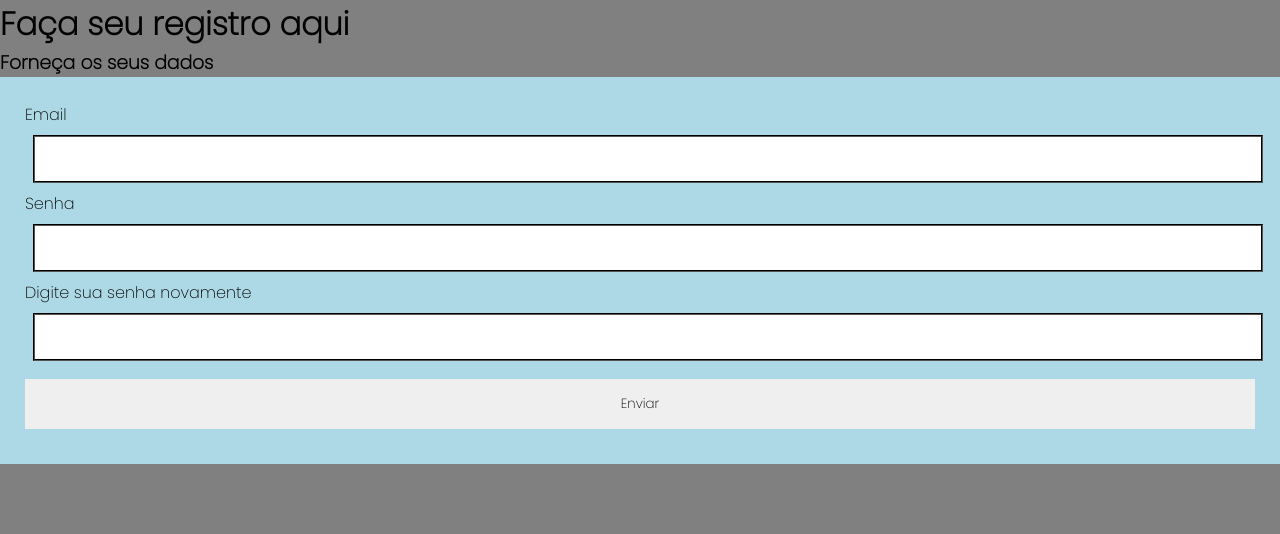
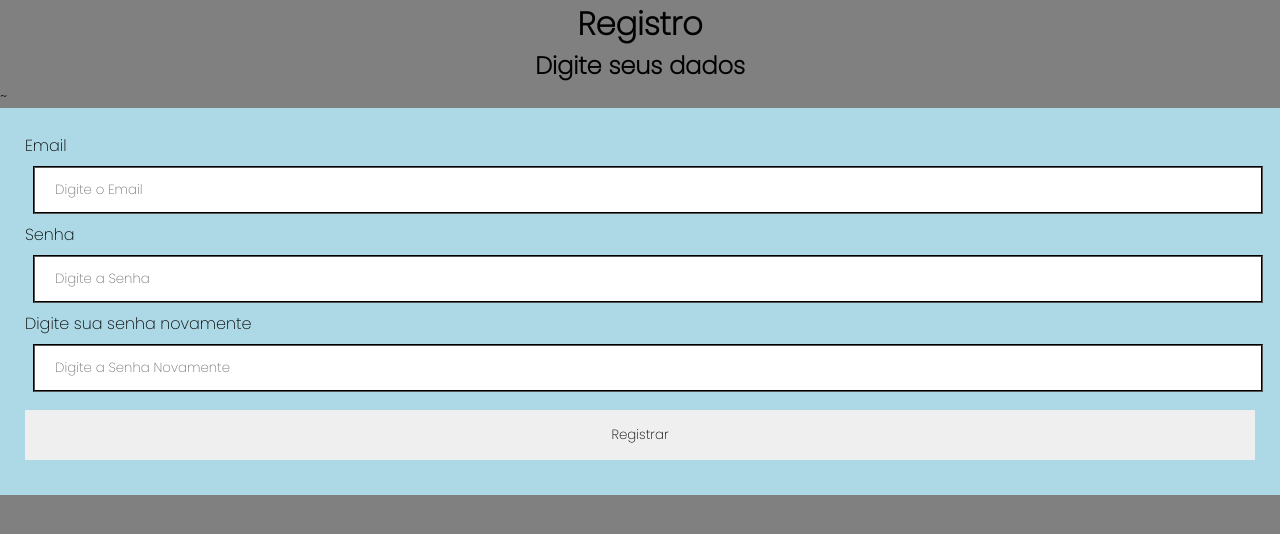
Before and after one commit to vonmacedo/First-html-project, a plain HTML site: page site de login/registro.html in a window 1280 px wide. Drawn offline with Linux system fonts and the light colour scheme.

Commit message:
Update registro.html

```diff
--- a/site de login/registro.html
+++ b/site de login/registro.html
@@ -9,28 +9,27 @@
 </head>
 <body>
     <form action="">
-    <div class="titulo">
-        <h1>Faça seu registro aqui</h1>
-        <h3>Forneça os seus dados</h3>
-    </div>
 
+    <center> <h1>Registro</h1></center>
+      <h2>Digite seus dados</h2>~
+      <br>
     <div class="dadinho">
-    <label for="input-email2">Email</label><br>
-    <input type= "email" name="email" id="input-email2">
+   <label >Email</label>
+    <input type= "email" placeholder="Digite o Email"name="email" required>
 <br>
 
-<label for="input-senha2">Senha</label>
+<label>Senha</label>
 <br>
-<input type="password" name="senha" id="input-senha2">
+ <input type= "password" placeholder="Digite a Senha"name="senha" required>
 <br>
 <div class="dif">
-<label for="input-senha2">Digite sua senha novamente</label>
+<label >Digite sua senha novamente</label>
 <br>
 </div>
-<input type="password" name="senha" id="input-senha3">
+ <input type= "password" placeholder="Digite a Senha Novamente "name="senha" required>
 <br>
 
-<button class="botao" type="submit">Enviar</button>
+<button class="botao" type="submit">Registrar</button>
 </div>
 </form>
 </body>
```
